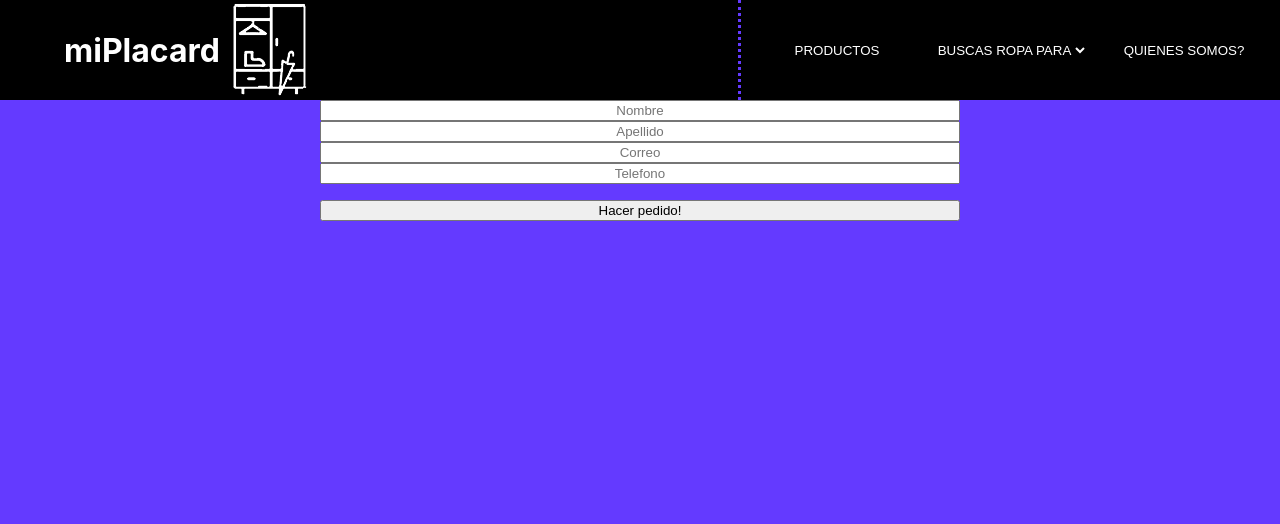
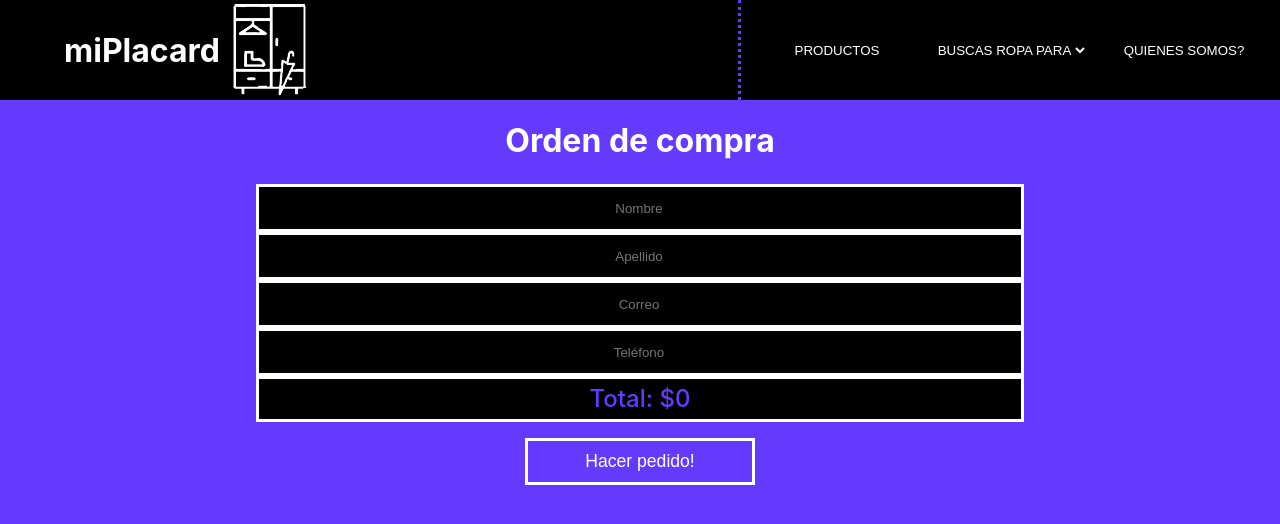
Before and after one commit to pablokopp/proyecto-ecommerce, a React (Create React App) app: page /checkout in a window 1280 px wide. Shown: the top 524 px of the page. Built offline with nearby package versions, Linux system fonts and the light colour scheme.

Commit message:
CSS de Checkout

```diff
--- a/src/components/Checkout/Checkout.css
+++ b/src/components/Checkout/Checkout.css
@@ -1,6 +1,50 @@
 .checkoutForm {
   display: flex;
   flex-direction: column;
-  width: 50%;
-  margin: 0 auto;
+  width: 60%;
+  margin: 3vh auto;
 }
+.checkoutForm input,
+.checkoutForm button,
+.checkoutForm ul {
+  min-height: 5vh;
+  background-color: #000;
+  color: #fff;
+  margin: 0;
+  list-style: none;
+  text-align: center;
+  padding-left: 0;
+  border: #fff solid 3px;
+  transition: all 0.2s 0s ease-in-out;
+}
+.checkoutForm ul :last-child {
+  font-size: 1.5em;
+  font-weight: 500;
+  color: rgb(100, 58, 255);
+}
+.checkoutForm li {
+  padding: 5px 0 5px 0;
+}
+.checkoutForm input:focus {
+  background-color: #fff;
+  color: rgb(100, 58, 255);
+  transform: scale(1.1);
+  border-radius: 100px;
+  outline: none;
+}
+#submitButton {
+  border: solid #fff 3px;
+  color: white;
+  font-size: 1.1em;
+  background-color: rgb(100, 58, 255);
+  padding: 10px;
+  transition: all 0.2s 0s ease-in-out;
+  margin: 2vh auto 0 auto;
+  width: 30%;
+}
+#submitButton:hover {
+  background-color: #000;
+  color: rgb(100, 58, 255);
+  cursor: pointer;
+  transform: scale(1.2);
+}
--- a/src/components/Checkout/Checkout.js
+++ b/src/components/Checkout/Checkout.js
@@ -5,7 +5,7 @@ import './Checkout.css'
 import firebase from 'firebase'
 
 const Checkout = () => {
-    const {cart, doCheckout, getCheckoutId} = useContext(CartContext)
+    const {cart, doCheckout, getCheckoutId, clearCart} = useContext(CartContext)
     const history = useHistory();
 
     const initialState= {
@@ -36,18 +36,20 @@ const Checkout = () => {
         doCheckout(values)
         setValues({...initialState})
         isFinCheckout(true)
-
+        clearCart()
     };
 
 
     if(!finCheckout){
     return (
     <div>
-        <form className='checkoutForm' onSubmit={handleSubmit}>
+        <h1>Orden de compra</h1>
+
+        <form className='checkoutForm' onSubmit={handleSubmit} >
             <input name='nombre' placeholder='Nombre' required onChange={handleOnChange} value={values.nombre}></input>
             <input name='apellido' placeholder='Apellido' required onChange={handleOnChange} value={values.apellido}></input>
             <input name='correo' placeholder='Correo' required onChange={handleOnChange} value={values.correo}></input>
-            <input name='telefono' placeholder='Telefono' required onChange={handleOnChange} value={values.telefono}></input>
+            <input name='telefono' placeholder='Teléfono' required onChange={handleOnChange} value={values.telefono}></input>
 
             <div>
                 <ul>
@@ -56,9 +58,10 @@ const Checkout = () => {
                         <li key={producto.id}>{producto.title} x {producto.quantity}</li>
                     )
                 })}
+                <li>Total: ${values.total}</li>
                 </ul>
             </div>
-            <button type='submit'>Hacer pedido!</button>
+            <button type='submit' id='submitButton'>Hacer pedido!</button>
 
         </form>
 
--- a/src/contexts/CartContext.js
+++ b/src/contexts/CartContext.js
@@ -1,5 +1,5 @@
 import { createContext, useState } from "react";
-import { pedidosCollection } from "../firebase";
+import { pedidosCollection, productosCollection } from "../firebase";
 
 export const CartContext = createContext({});
 
@@ -33,6 +33,7 @@ export const CartProvider = ({children})=>{
         const foundProd = cart.find(prod => prod.id === product.id);
         return foundProd? product.stock - foundProd.quantity : product.stock
     }
+
     const getCheckoutId = async ()=>{
         console.log(pedidosCollection.doc())
     }
```
